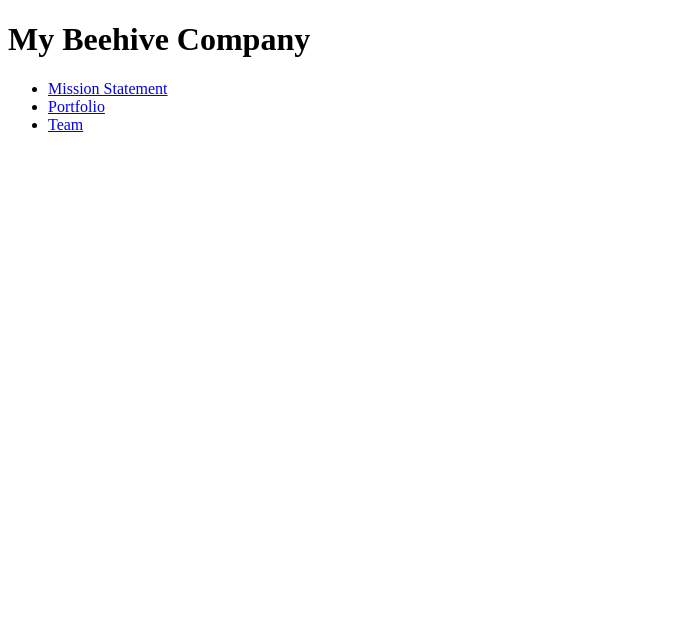
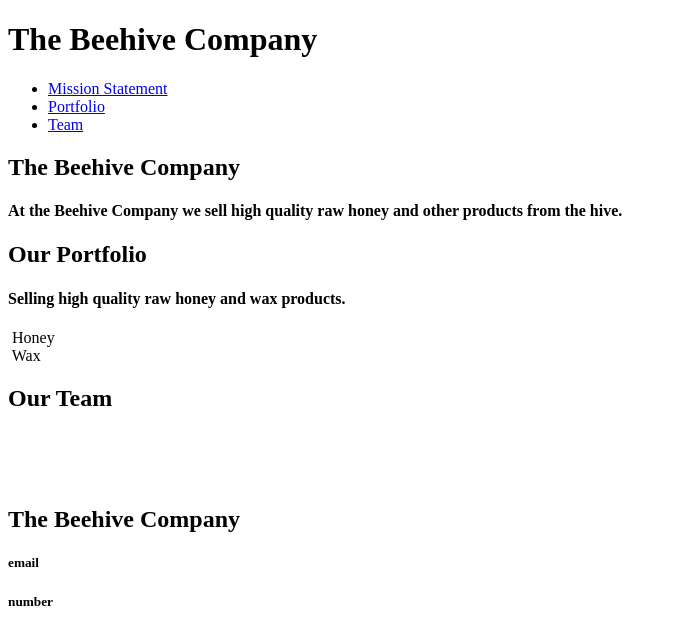
Before and after one commit to GrantHollington/company_homepage_project, a plain HTML site: page index.html in a window 1280 px wide. Shown: the whole page, without its empty margins (0-677 px from the left). Drawn offline with Linux system fonts and the light colour scheme.

Commit message:
add basic structure and content to index.html

```diff
--- a/index.html
+++ b/index.html
@@ -10,7 +10,7 @@
 <body>
     <!-- header  -->
     <header class="header">
-        <h1>My Beehive Company</h1>
+        <h1>The Beehive Company</h1>
     </header>
     <!-- navbar -->
     <div class="navbar">
@@ -22,13 +22,54 @@
     </div>
     <!-- main -->
     <main class="main">
-
+        <!-- mission -->
+        <div class="mission">
+            <div class="content">
+                <h2>The Beehive Company</h2>
+                <h4>At the Beehive Company we sell high quality raw honey and other products from the hive.</h4>
+            </div>
+        </div>
+        <!-- portfolio -->
+        <div id="portfolio">
+            <div class="content">
+                <h2>Our Portfolio</h2>
+                <h4>Selling high quality raw honey and wax products.</h4>
+                <div class="products">
+                    <div class="product">
+                        <img src="" alt="">
+                        <span>Honey</span>
+                    </div>
+                    <div class="product">
+                        <img src="" alt="">
+                        <span>Wax</span>
+                    </div>
+                </div>
+            </div>
+        </div>
+        <!-- team -->
+        <div id="team-container">
+            <h2>Our Team</h2>
+            <div class="team">
+                <div class="teammate">
+                    <img src="" alt="">
+                    <h3></h3>
+                    <p></p>
+                </div>
+                <div class="teammate">
+                    <img src="" alt="">
+                    <h3></h3>
+                    <p></p>
+                </div>
+            </div>
+        </div>
     </main>
-    <!-- mission -->
-    <!-- portfolio -->
-    <!-- team -->
-    <!-- contact -->
-    <!-- copyright -->
+    <footer class="contact">
+        <!-- contact -->
+        <h2>The Beehive Company</h2>
+        <h5>email</h5>
+        <h5>number</h5>
+        <!-- copyright -->
+    </footer>
 
 </body>
 </html>
```
